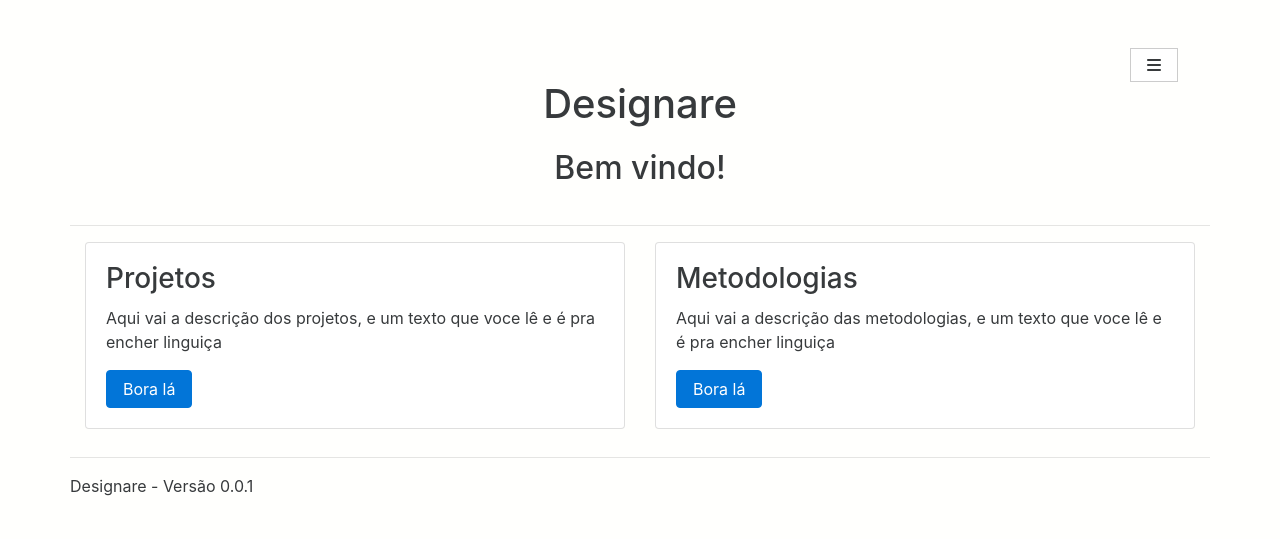
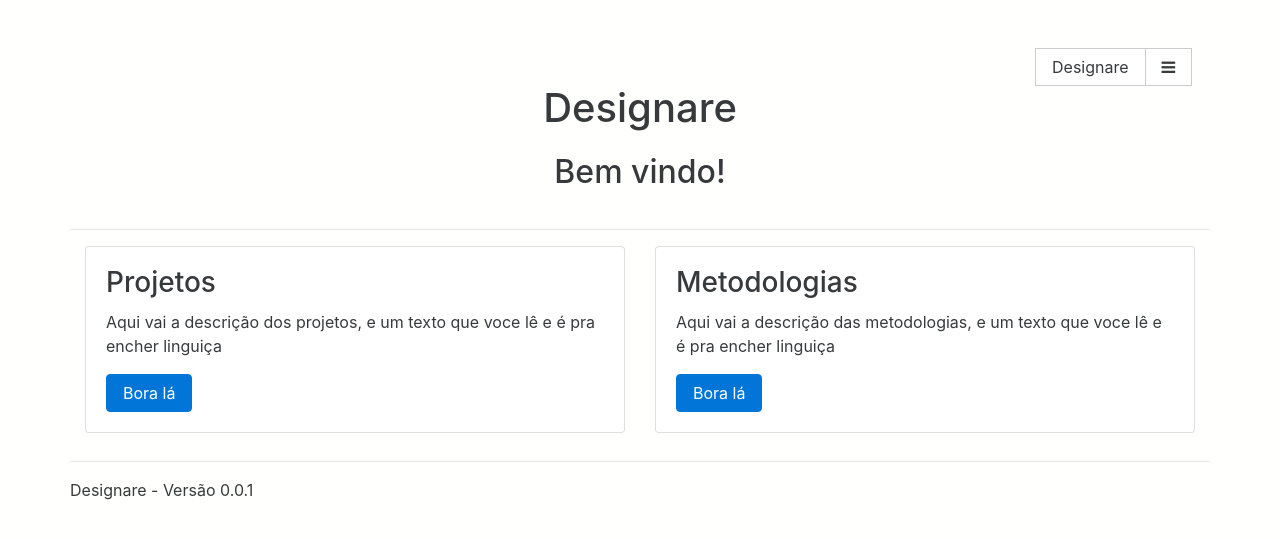
Before and after one commit to dvmuccillo/designare, a Django app: a page that uses designare/designare/templates/designare/teste_tela_inicial.html in a window 1280 px wide. Shown: the top 539 px of the page. Run offline with Django 3.2, Linux system fonts and the light colour scheme; some libraries are stand-ins or nearby versions.

Commit message:
feito esqueleto no padrao ajuste no design

```diff
--- a/designare/designare/templates/designare/teste_tela_inicial.html
+++ b/designare/designare/templates/designare/teste_tela_inicial.html
@@ -1,3 +1,44 @@
+{% extends 'designare/esqueleto.html' %}
+
+{% block body %}
+<div class="container">
+
+            <div class="row">
+                <h1 align="center">Designare</h1>
+            </div>
+            <div class="row m-y-1">
+                <h2 align="center">Bem vindo!</h2>
+            </div>
+            <div class="row" align="center">
+
+            </div>
+            <div class="row">
+                <hr>
+            </div>
+        </div>
+
+        <div class="container">
+
+<div class="row">
+  <div class="col-sm-6">
+    <div class="card card-block">
+      <h3 class="card-title">Projetos</h3>
+      <p class="card-text">Aqui vai a descrição dos projetos, e um texto que voce lê e é pra encher linguiça</p>
+      <a href="/projetos/" class="btn btn-primary">Bora lá</a>
+    </div>
+  </div>
+  <div class="col-sm-6">
+    <div class="card card-block">
+      <h3 class="card-title">Metodologias</h3>
+      <p class="card-text">Aqui vai a descrição das metodologias, e um texto que voce lê e é pra encher linguiça</p>
+      <a href="/metodologias" class="btn btn-primary">Bora lá</a>
+    </div>
+  </div>
+</div>
+
+
+        </div>
+{% endblock %}
 <html><head>
     <!-- Required meta tags always come first -->
     <meta charset="utf-8">
@@ -52,14 +93,14 @@
     <div class="card card-block">
       <h3 class="card-title">Projetos</h3>
       <p class="card-text">Aqui vai a descrição dos projetos, e um texto que voce lê e é pra encher linguiça</p>
-      <a href="#" class="btn btn-primary">Bora lá</a>
+      <a href="/projetos/" class="btn btn-primary">Bora lá</a>
     </div>
   </div>
   <div class="col-sm-6">
     <div class="card card-block">
       <h3 class="card-title">Metodologias</h3>
       <p class="card-text">Aqui vai a descrição das metodologias, e um texto que voce lê e é pra encher linguiça</p>
-      <a href="#" class="btn btn-primary">Bora lá</a>
+      <a href="/metodologias" class="btn btn-primary">Bora lá</a>
     </div>
   </div>
 </div>
```
Also changed, not shown: designare/designare/templates/designare/tela_faq.html (+34 -39 lines).
